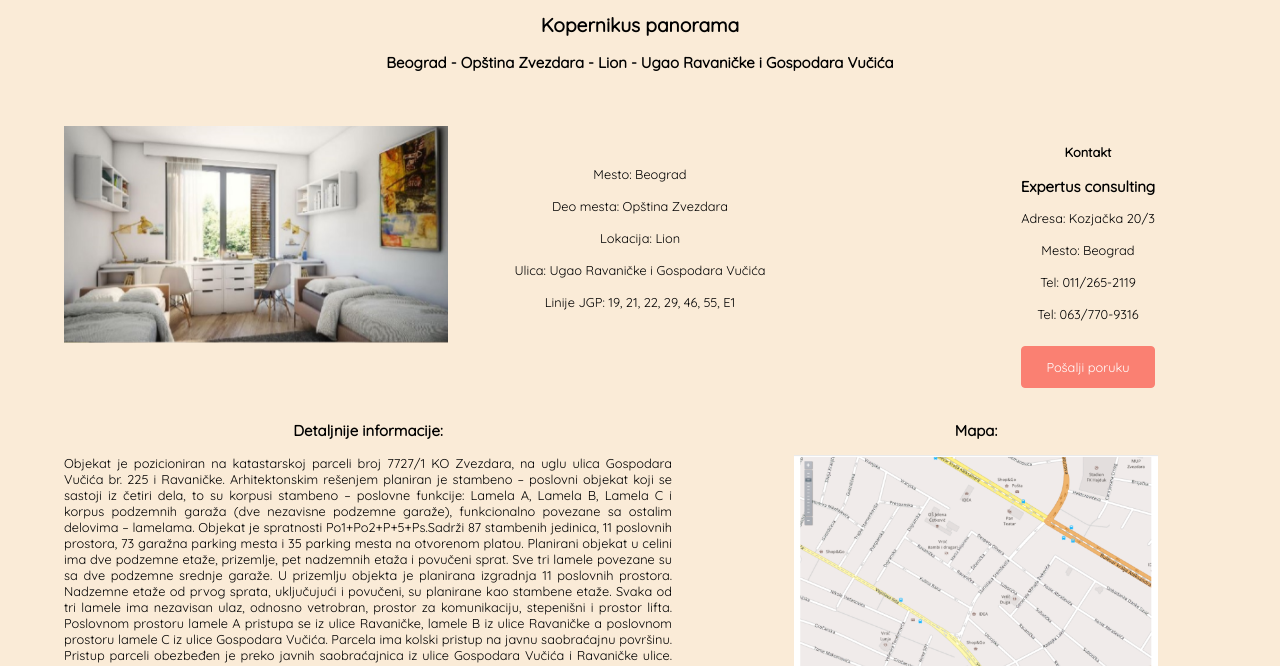
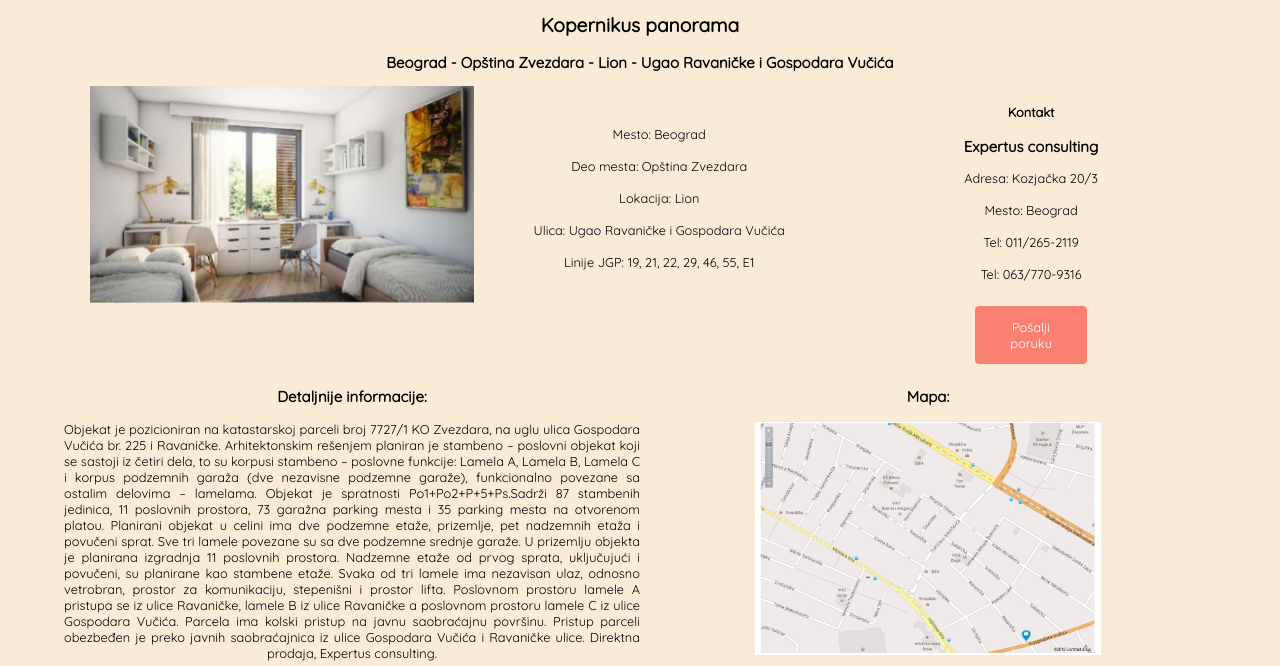
Before and after one commit to Danilo3110/oglasi, a website: page src/ad.html in a window 1280 px wide. Shown: the part 625-1291 px from the top of the page. Drawn offline with Linux system fonts and the light colour scheme.

Commit message:
sitne ispravke

```diff
--- a/src/css/main.css
+++ b/src/css/main.css
@@ -192,6 +192,7 @@ body {
     flex-direction: row;
     flex-wrap: wrap;
     justify-content: space-around;
+    padding: 0 10% 0 10%;
 }
 
 .ads img {
@@ -275,6 +276,7 @@ body {
     position: relative;
     min-height: 35vh;
     padding-top: 5vh;
+    padding: 0 7% 0 10%;
 }
 .single-ad-img, .single-ad-data, .single-ad-seller {
     width: 30%;
@@ -286,7 +288,7 @@ body {
 .single-ad-img img {
     position: absolute;
     width:30%;
-    left:5vw;
+    left:7%;
     right:0;
     opacity:0;
     animation-name: fade;
@@ -313,7 +315,7 @@ body {
     display: flex;
     flex-direction: row;
     justify-content: space-around;
-    padding-left: 5vw;
+    padding: 0 5% 0 5%;
     padding-bottom: 1vh;
 }
 
```
